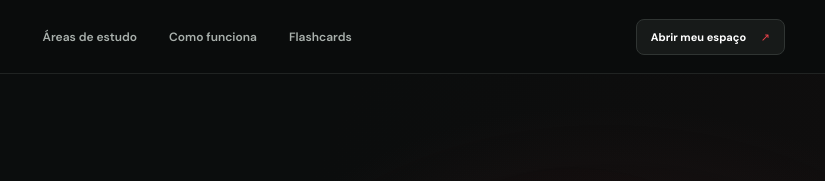
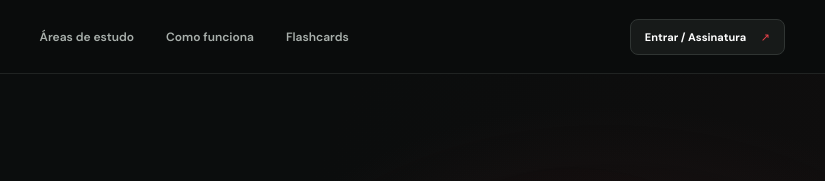
Before and after one commit to medicinacompleta52-dot/MedStudy, a plain HTML site: page index.html in a window 1280 px wide. Shown: the top 181 px of the page, 431-1256 px from the left. Drawn offline with Linux system fonts and the light colour scheme.

Commit message:
Add account entry point

```diff
--- a/index.html
+++ b/index.html
@@ -18,7 +18,7 @@
     <nav class="main-nav" aria-label="Navegação principal">
       <a href="#areas">Áreas de estudo</a><a href="#como-funciona">Como funciona</a><a href="#flashcards">Flashcards</a>
     </nav>
-    <a class="header-cta" href="estudar.html">Abrir meu espaço <span>↗</span></a>
+    <a class="header-cta" href="conta.html">Entrar / Assinatura <span>↗</span></a>
   </header>
 
   <main>
```
